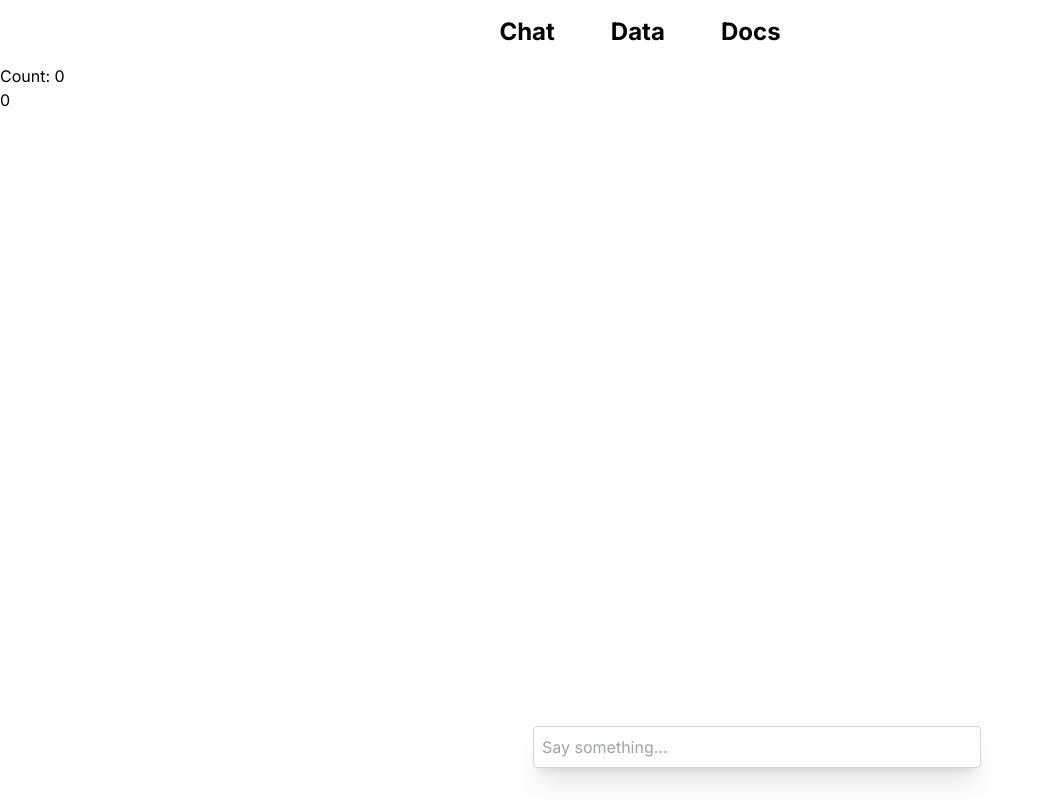
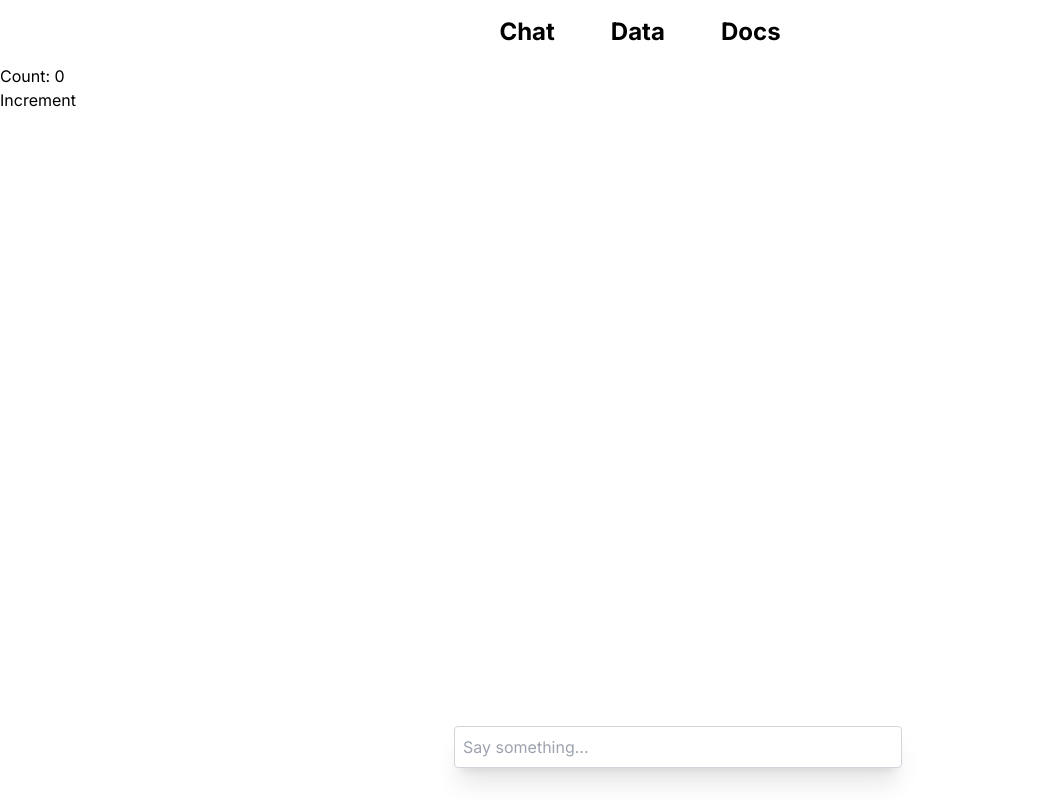
Before and after one commit to ubq-testing/bot-ai, a Next.js app: page / in a window 1280 px wide. Shown: the whole page, without its empty margins (0-1043 px from the left). Built offline with nearby package versions, Linux system fonts and the light colour scheme.

Commit message:
fix: button

```diff
--- a/app/page.tsx
+++ b/app/page.tsx
@@ -11,10 +11,7 @@ export default function Dual() {
     <div className="flex">
       <div>
         <h1>Count: {count}</h1>
-        <input
-          value={count}
-          onChange={(e) => setCount(parseInt(e.target.value))}
-        />
+        <button onClick={() => setCount(count + 1)}>Increment</button>
       </div>
       <div className="flex flex-col w-full max-w-md py-24 mx-auto stretch">
         {messages.length > 0
```
